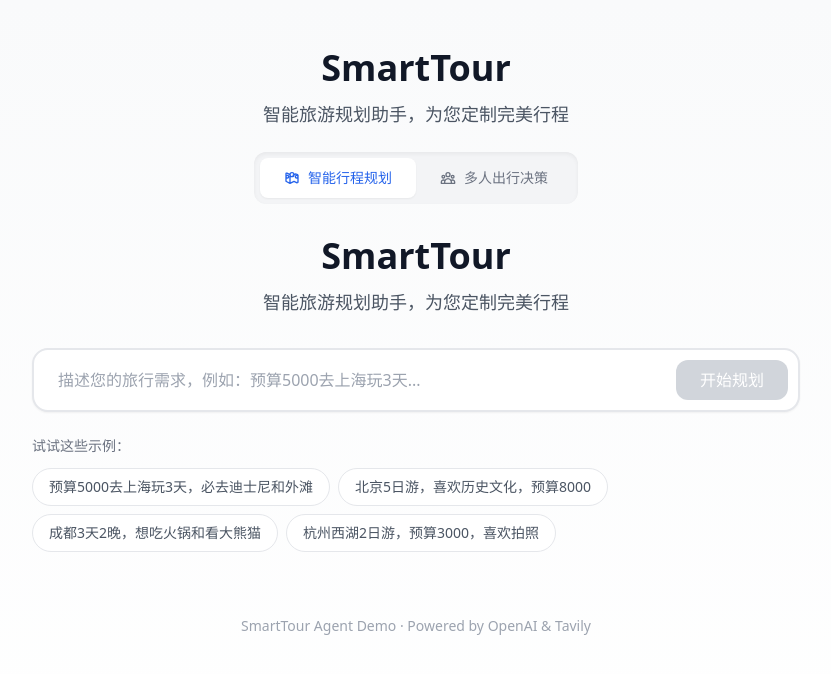
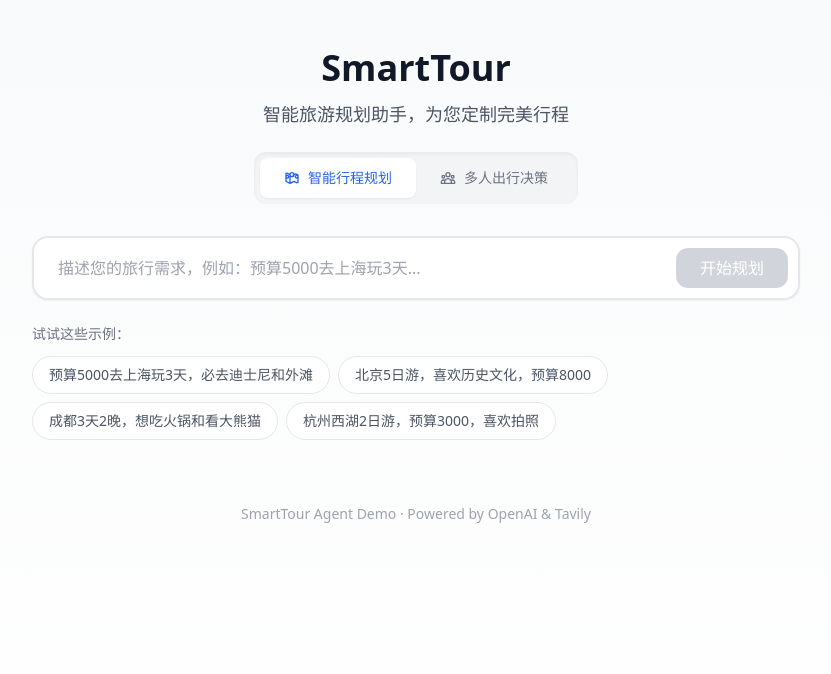
Before and after one commit to damaokkk/tour-agent, a React (Vite) app in the folder frontend/: page / in a window 1280 px wide. Shown: the top 674 px of the page, without its empty margins (224-1055 px from the left). Built offline with nearby package versions, Linux system fonts and the light colour scheme; no server answers.

Commit message:
feat: 修复页面样式问题

```diff
--- a/frontend/src/components/SearchBox.tsx
+++ b/frontend/src/components/SearchBox.tsx
@@ -29,15 +29,6 @@
 
   return (
     <div className="w-full max-w-3xl mx-auto">
-      <div className="text-center mb-8">
-        <h1 className="text-3xl md:text-4xl font-bold text-gray-900 mb-3">
-          SmartTour
-        </h1>
-        <p className="text-lg text-gray-600">
-          智能旅游规划助手，为您定制完美行程
-        </p>
-      </div>
-
       <form onSubmit={handleSubmit} className="relative">
         <div className="relative">
           <input
```
